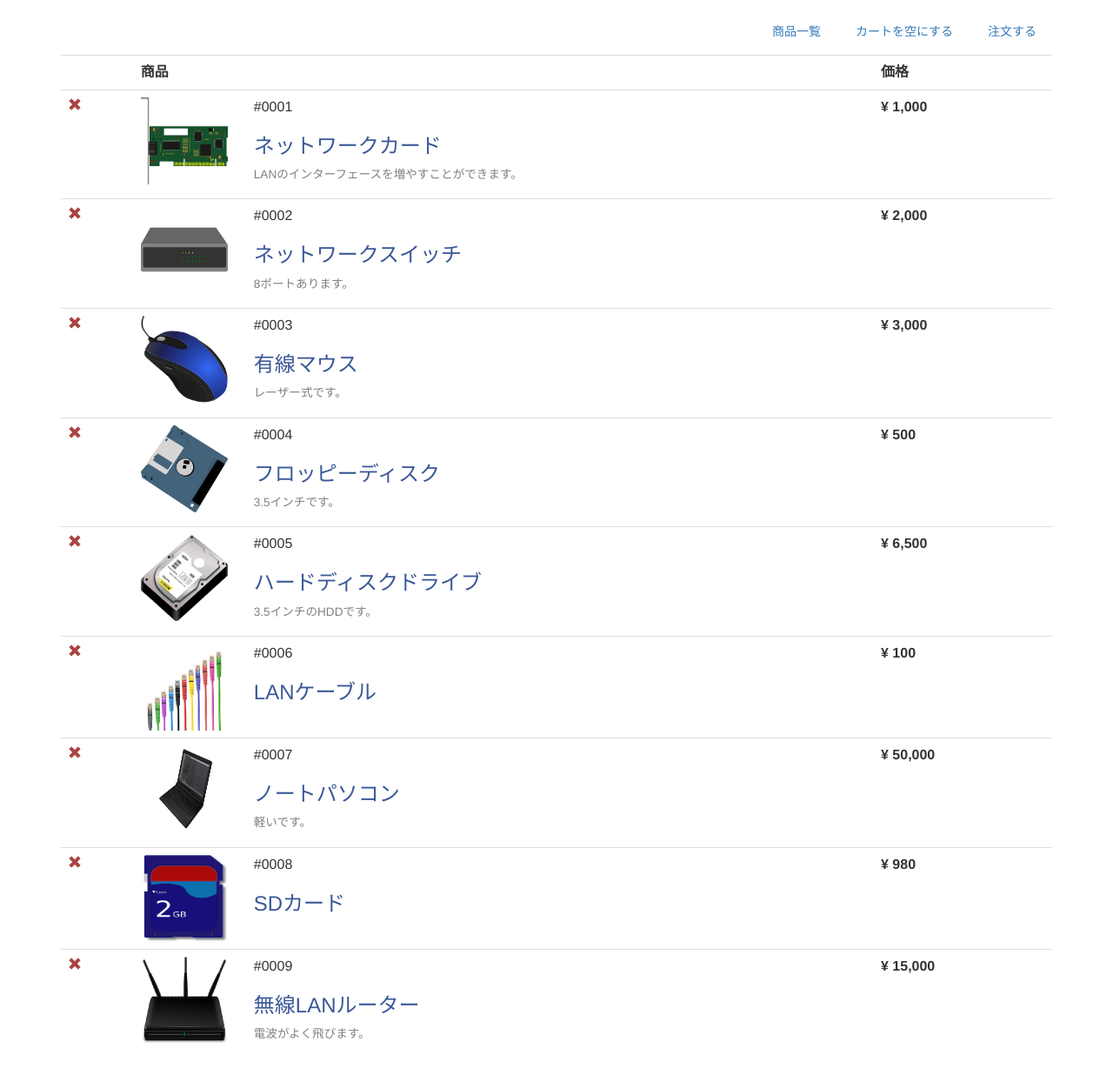
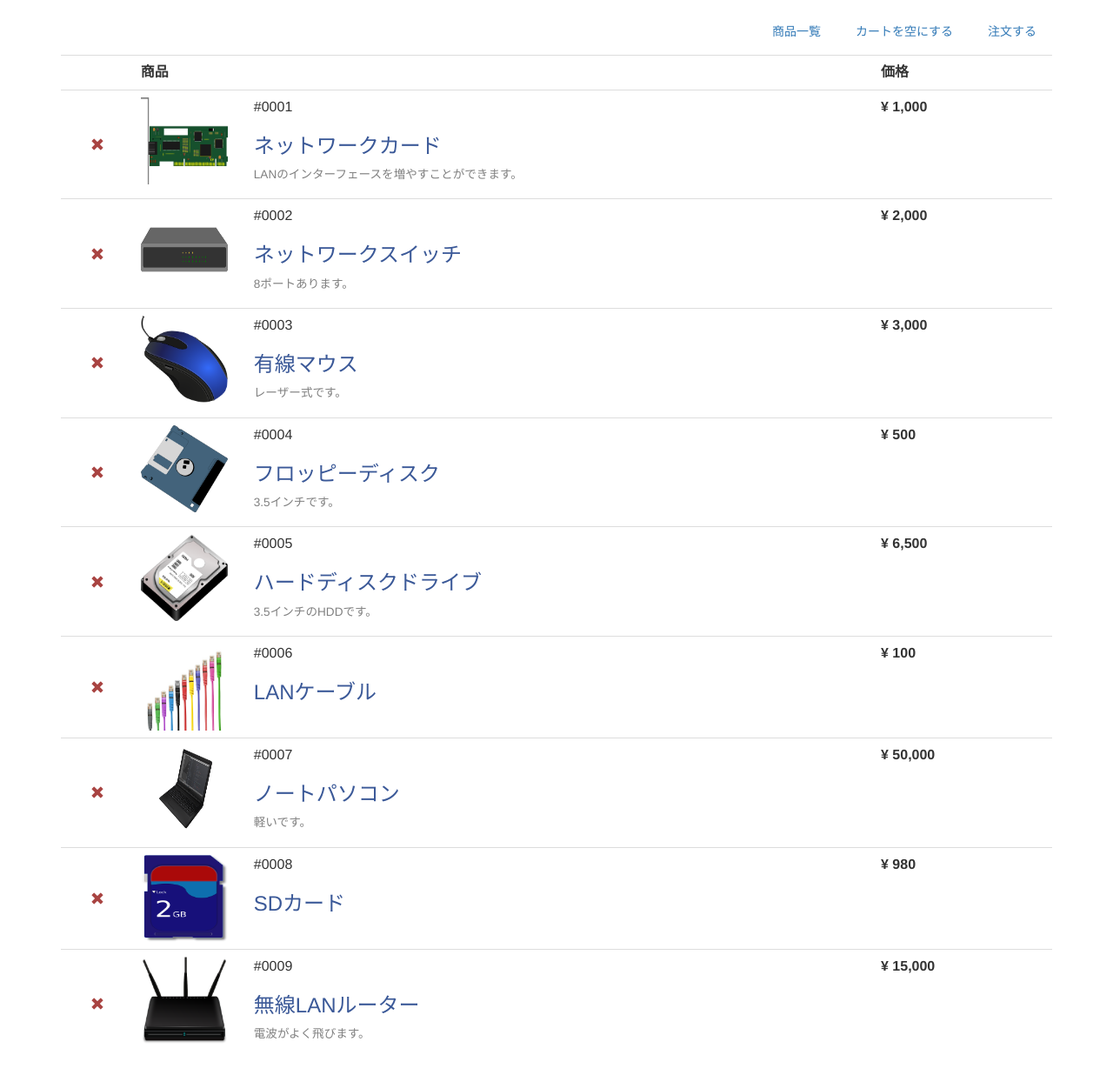
Before and after one commit to rinahira/hackathon_team_e, a Django app: template ecommerce/templates/cart_list.html in a window 1280 px wide. Shown: the part 71-1307 px from the top of the page at 87% size. Run offline with Django 3.2, Linux system fonts and the light colour scheme; the template is opened without the code that fills it: values that come from a table or form of the project are taken from there, others are empty; data comes from the database, SQL or seed files in the repository; some libraries are stand-ins or nearby versions.

Commit message:
:bug: 削除ボタンを上下中央揃えに修正

```diff
--- a/ecommerce/templates/cart_list.html
+++ b/ecommerce/templates/cart_list.html
@@ -22,7 +22,7 @@
             </tr>
         {% for product in products %}
             <tr>
-                <td>
+                <td style="vertical-align: middle; text-align: center;">
                     <div>
                         <a href="../cart_delete/{{ product.id }}" class="text-danger"><i class="glyphicon glyphicon-remove"></i></a>
                     </div>
```
